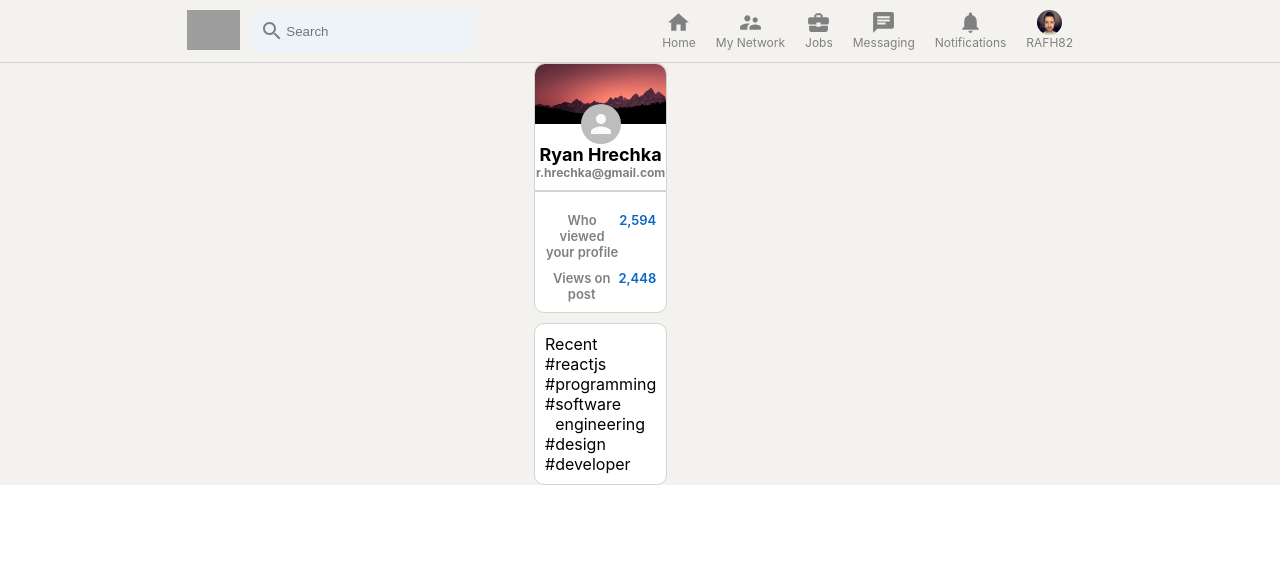
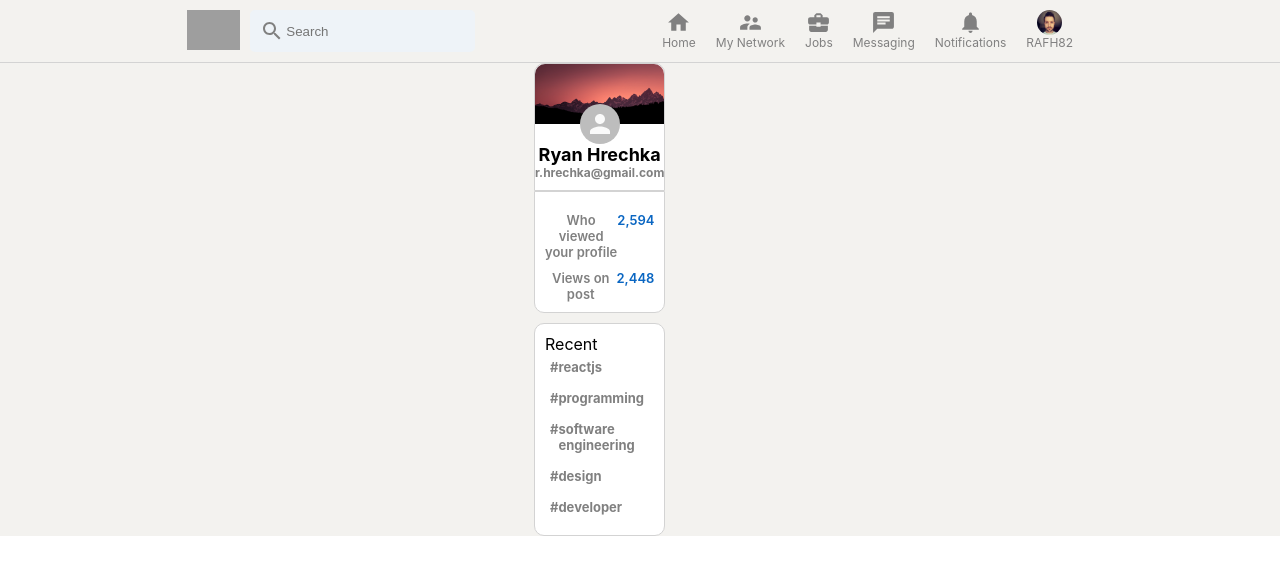
Before and after one commit to RAFH82/linkedin-clone, a React (Create React App) app: page / in a window 1280 px wide. Shown: the top 574 px of the page. Built offline with nearby package versions, Linux system fonts and the light colour scheme; grey boxes are pictures that could not be loaded.

Commit message:
styling recentItems  inside sidebar

```diff
--- a/src/Sidebar.css
+++ b/src/Sidebar.css
@@ -77,4 +77,17 @@
 
 .sidebar__recentItem {
 	display: flex;
+	font-size: 13px;
+	color: grey;
+	font-weight: bolder;
+	cursor: pointer;
+	margin-bottom: 5px;
+	padding: 5px;
 }
+
+.sidebar__recentItem:hover {
+	background-color: whitesmoke;
+	border-radius: 10px;
+	cursor: pointer;
+	color: black;
+}
```
